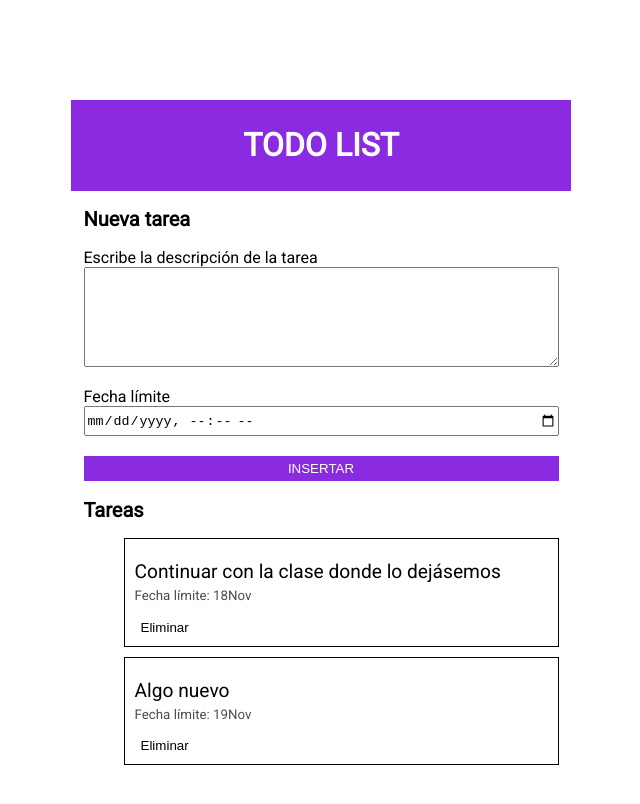
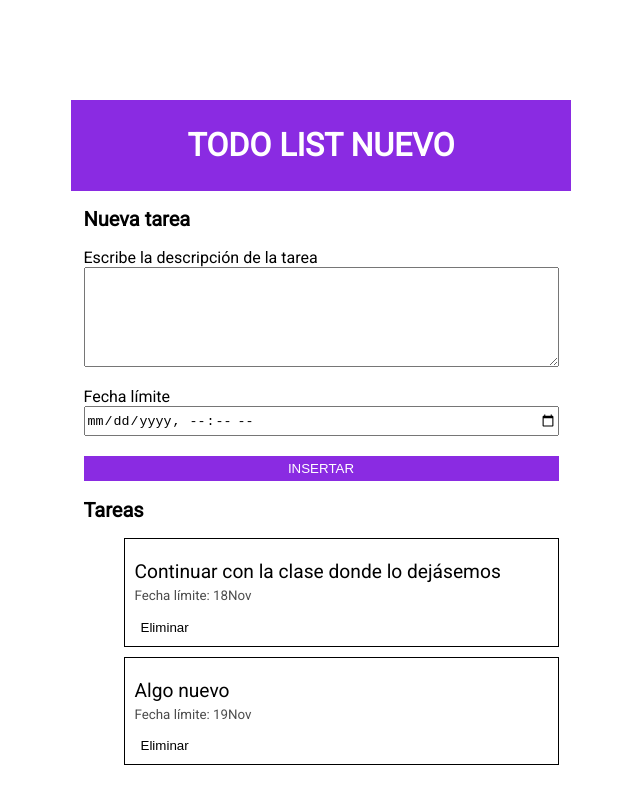
Before and after one commit to danielherrerohernando/minor-testApp, a plain HTML site: page index.html in a window 1280 px wide. Shown: the whole page, without its empty margins (319-959 px from the left). Drawn offline with Linux system fonts and the light colour scheme; a web font is replaced by a local one.

Commit message:
feat: change html header

```diff
--- a/index.html
+++ b/index.html
@@ -15,7 +15,7 @@
 
 <body>
     <header class="center purplebox">
-        <h1>TODO LIST</h1>
+        <h1>TODO LIST NUEVO</h1>
     </header>
     <main>
         <form>
```
